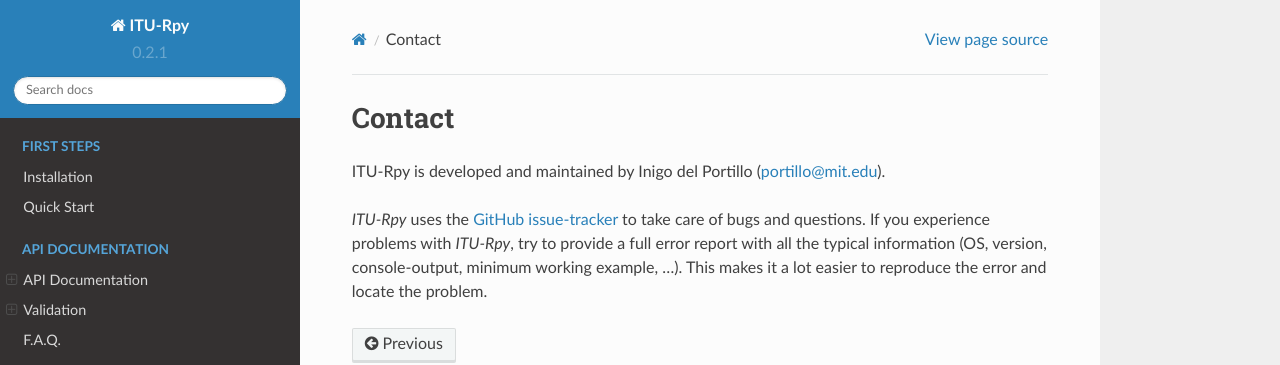
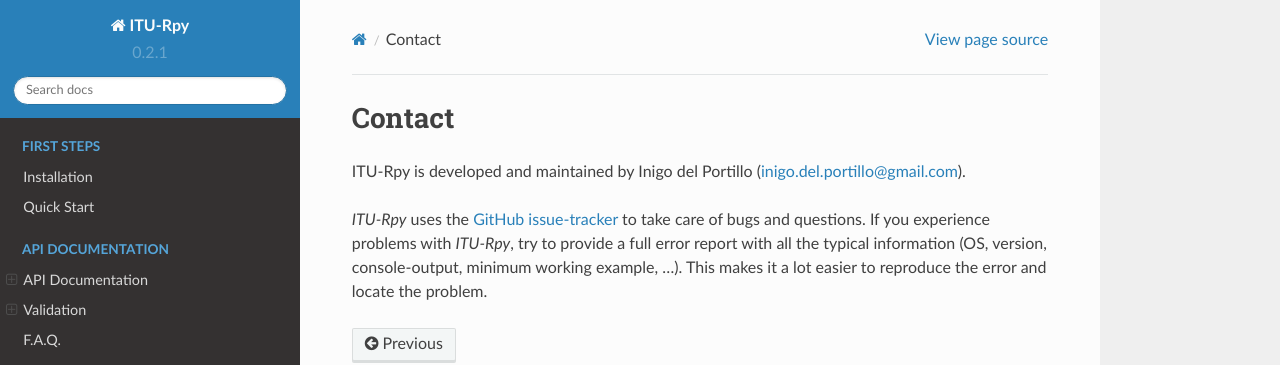
Before and after one commit to inigodelportillo/ITU-Rpy, a Sphinx documentation site: the page built from docs/contact.rst, in a window 1280 px wide. Shown: the top 365 px of the page. Built offline with Sphinx 7.4.7 and the Read the Docs theme 2.0.0, drawn with Linux system fonts in a browser that asks for light colours.

Commit message:
Update contact e-mail

```diff
--- a/docs/contact.rst
+++ b/docs/contact.rst
@@ -1,6 +1,6 @@
 Contact
 =======
 
-ITU-Rpy is developed and maintained by Inigo del Portillo (`portillo@mit.edu <mailto:portillo@mit.edu/>`_).
+ITU-Rpy is developed and maintained by Inigo del Portillo (`inigo.del.portillo@gmail.com <mailto:inigo.del.portillo@gmail.com/>`_).
 
 *ITU-Rpy* uses the `GitHub issue-tracker <https://github.com/iportillo/ITU-Rpy/issues>`_ to take care of bugs and questions. If you experience problems with *ITU-Rpy*, try to provide a full error report with all the typical information (OS, version, console-output, minimum working example, ...). This makes it a lot easier to reproduce the error and locate the problem.
--- a/setup.py
+++ b/setup.py
@@ -64,7 +64,7 @@
 
     # This should be a valid email address corresponding to the author listed
     # above.
-    author_email='portillo@mit.edu',
+    author_email='inigo.del.portillo@gmail.com',
 
     license='MIT',
 
```
